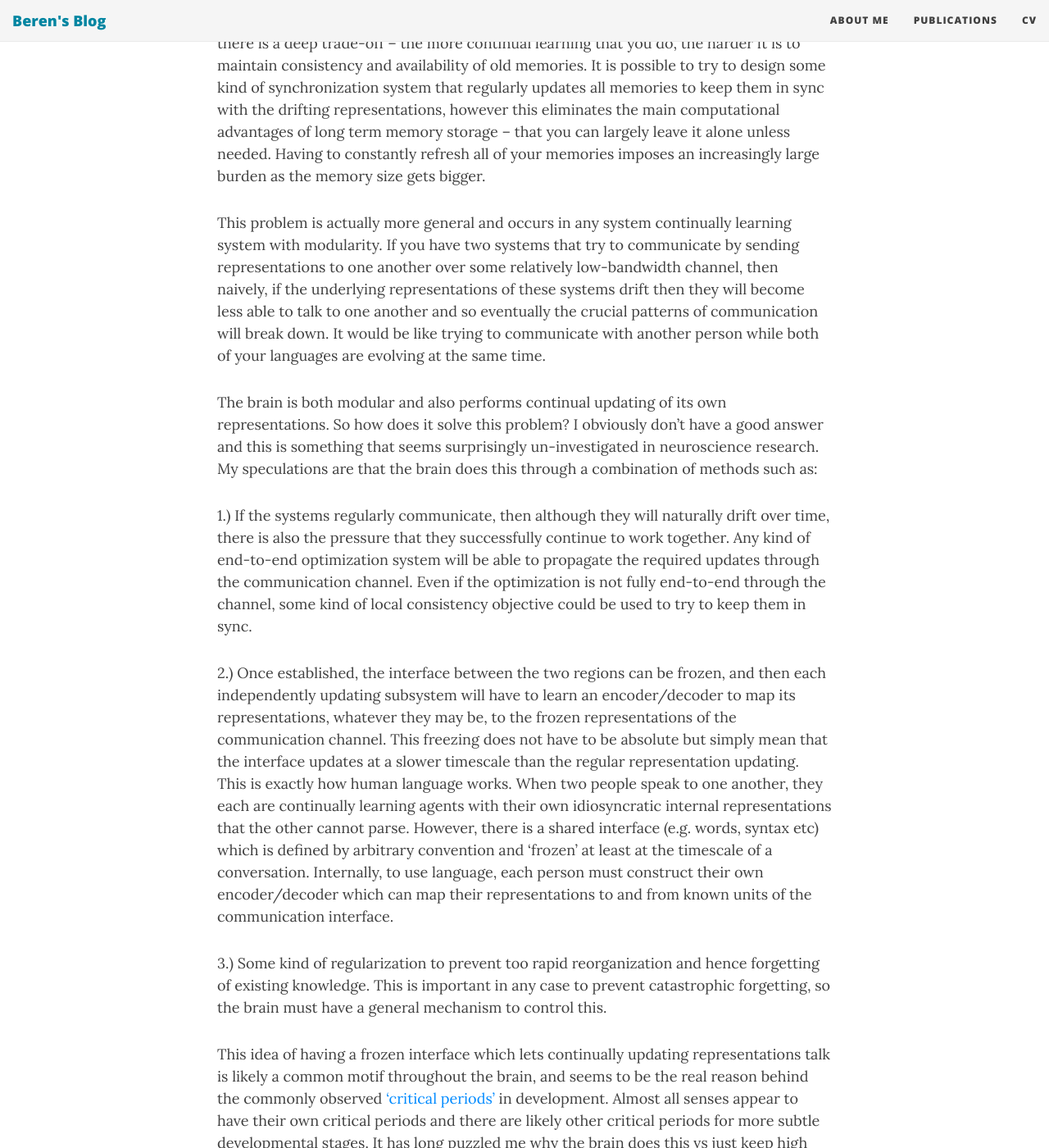
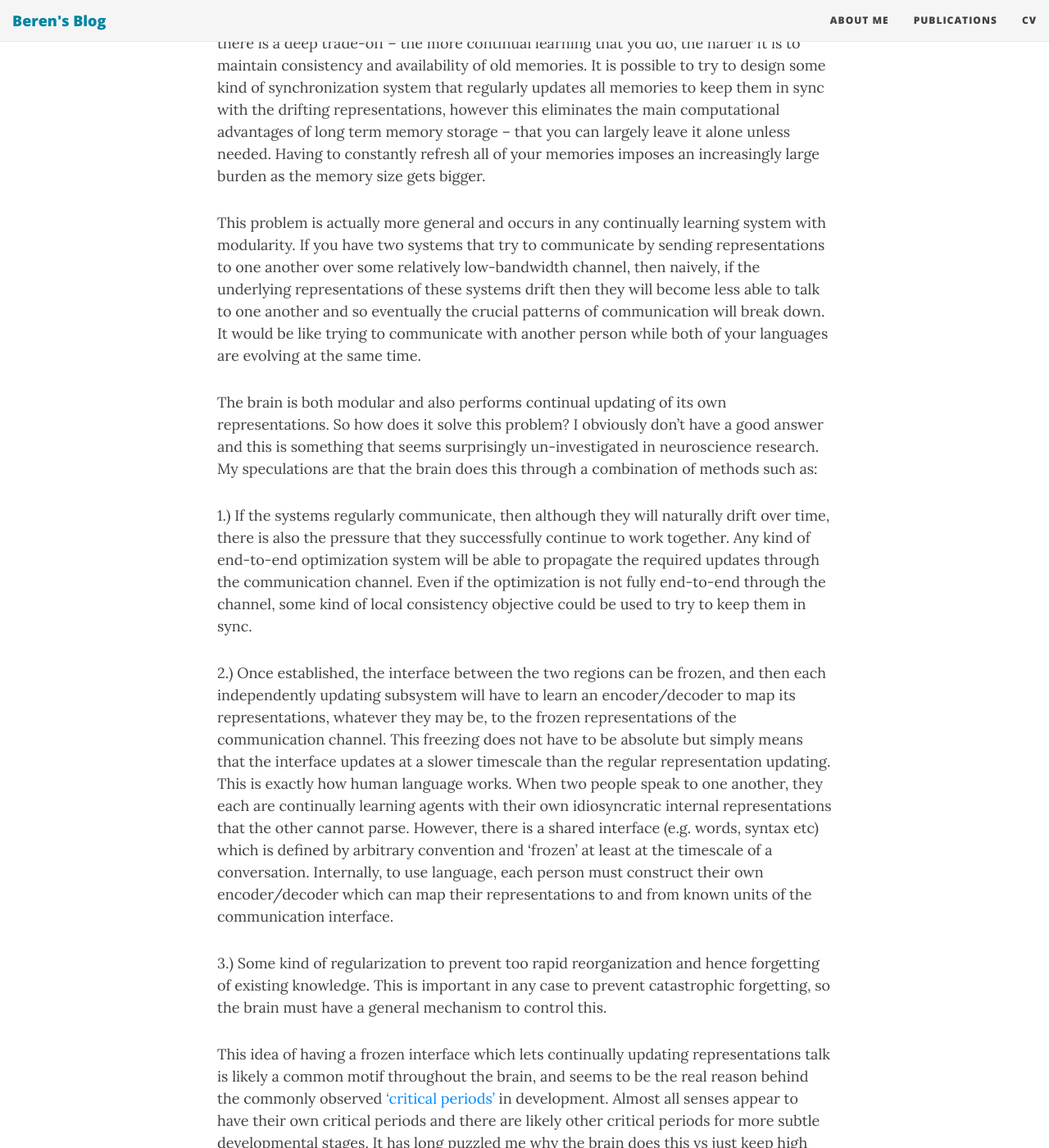
Before and after one commit to BerenMillidge/BerenMillidge.github.io, a Jekyll site: the page built from _posts/2025-10-11-Continual-Learning-Explains-Interesting-Phenomena-Human-Memory.md, in a window 1280 px wide and 1400 px high, scrolled down 724 px. Shown: the whole window at 82% size. Built offline with Jekyll 4.4.1, drawn with Linux system fonts in a browser that asks for light colours; nearby versions of some CDN libraries; some of the changed text lies outside the part shown.

Commit message:
Edit and clarify discussion on continual learning
Refactor text for clarity and consistency, correcting minor grammatical errors and ensuring smooth flow of ideas regarding continual learning and memory systems.

```diff
--- a/_posts/2025-10-11-Continual-Learning-Explains-Interesting-Phenomena-Human-Memory.md
+++ b/_posts/2025-10-11-Continual-Learning-Explains-Interesting-Phenomena-Human-Memory.md
@@ -7,13 +7,13 @@
 
 Recently, I was pondering how continual learning works in the brain and realized that the interaction of our brain's continual learning mechanisms with the hippocampal memory system would naturally explain a lot of the weirdness about how human memories work. Although, as I discussed in [my TED talk](https://www.youtube.com/watch?v=uCcoz3Os6to), long term memory and continual learning are both vital systems the brain has that are missing in current AI systems, I have recently realized the very obvious fact that there is a fundamental tension between them. Long term memories have to be able to store the traces or paths to distributed neural representations over long periods of time. However, the entire function of continual learning is to keep updating and relearning these precise representations, thus slowly causing the stored memories or paths to the memories to drift out of date. This means there is a deep trade-off -- the more continual learning that you do, the harder it is to maintain consistency and availability of old memories. It is possible to try to design some kind of synchronization system that regularly updates all memories to keep them in sync with the drifting representations, however this eliminates the main computational advantages of long term memory storage -- that you can largely leave it alone unless needed. Having to constantly refresh all of your memories imposes an increasingly large burden as the memory size gets bigger.
 
-This problem is actually more general and occurs in any system continually learning system with modularity. If you have two systems that try to communicate by sending representations to one another over some relatively low-bandwidth channel, then naively, if the underlying representations of these systems drift then they will become less able to talk to one another and so eventually the crucial patterns of communication will break down. It would be like trying to communicate with another person while both of your languages are evolving at the same time.
+This problem is actually more general and occurs in any continually learning system with modularity. If you have two systems that try to communicate by sending representations to one another over some relatively low-bandwidth channel, then naively, if the underlying representations of these systems drift then they will become less able to talk to one another and so eventually the crucial patterns of communication will break down. It would be like trying to communicate with another person while both of your languages are evolving at the same time.
 
 The brain is both modular and also performs continual updating of its own representations. So how does it solve this problem? I obviously don't have a good answer and this is something that seems surprisingly un-investigated in neuroscience research. My speculations are that the brain does this through a combination of methods such as:
 
 1.) If the systems regularly communicate, then although they will naturally drift over time, there is also the pressure that they successfully continue to work together. Any kind of end-to-end optimization system will be able to propagate the required updates through the communication channel. Even if the optimization is not fully end-to-end through the channel, some kind of local consistency objective could be used to try to keep them in sync.
 
-2.) Once established, the interface between the two regions can be frozen, and then each independently updating subsystem will have to learn an encoder/decoder to map its representations, whatever they may be, to the frozen representations of the communication channel. This freezing does not have to be absolute but simply mean that the interface updates at a slower timescale than the regular representation updating. This is exactly how human language works. When two people speak to one another, they each are continually learning agents with their own idiosyncratic internal representations that the other cannot parse. However, there is a shared interface (e.g. words, syntax etc) which is defined by arbitrary convention and 'frozen' at least at the timescale of a conversation. Internally, to use language, each person must construct their own encoder/decoder which can map their representations to and from known units of the communication interface.
+2.) Once established, the interface between the two regions can be frozen, and then each independently updating subsystem will have to learn an encoder/decoder to map its representations, whatever they may be, to the frozen representations of the communication channel. This freezing does not have to be absolute but simply means that the interface updates at a slower timescale than the regular representation updating. This is exactly how human language works. When two people speak to one another, they each are continually learning agents with their own idiosyncratic internal representations that the other cannot parse. However, there is a shared interface (e.g. words, syntax etc) which is defined by arbitrary convention and 'frozen' at least at the timescale of a conversation. Internally, to use language, each person must construct their own encoder/decoder which can map their representations to and from known units of the communication interface.
 
 3.) Some kind of regularization to prevent too rapid reorganization and hence forgetting of existing knowledge. This is important in any case to prevent catastrophic forgetting, so the brain must have a general mechanism to control this.
 
```
Also changed, not shown: other parts of _posts/2025-10-11-Continual-Learning-Explains-Interesting-Phenomena-Human-Memory.md (+2 -2 lines).
